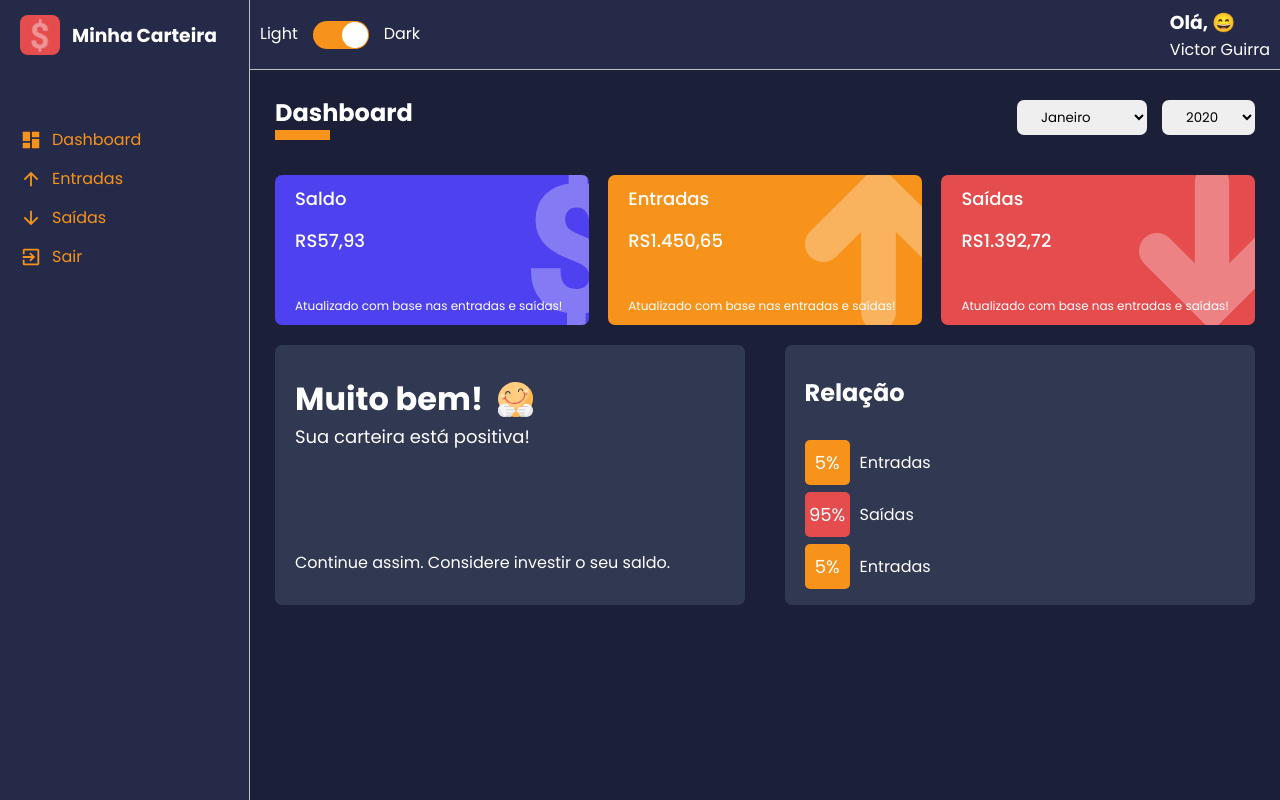
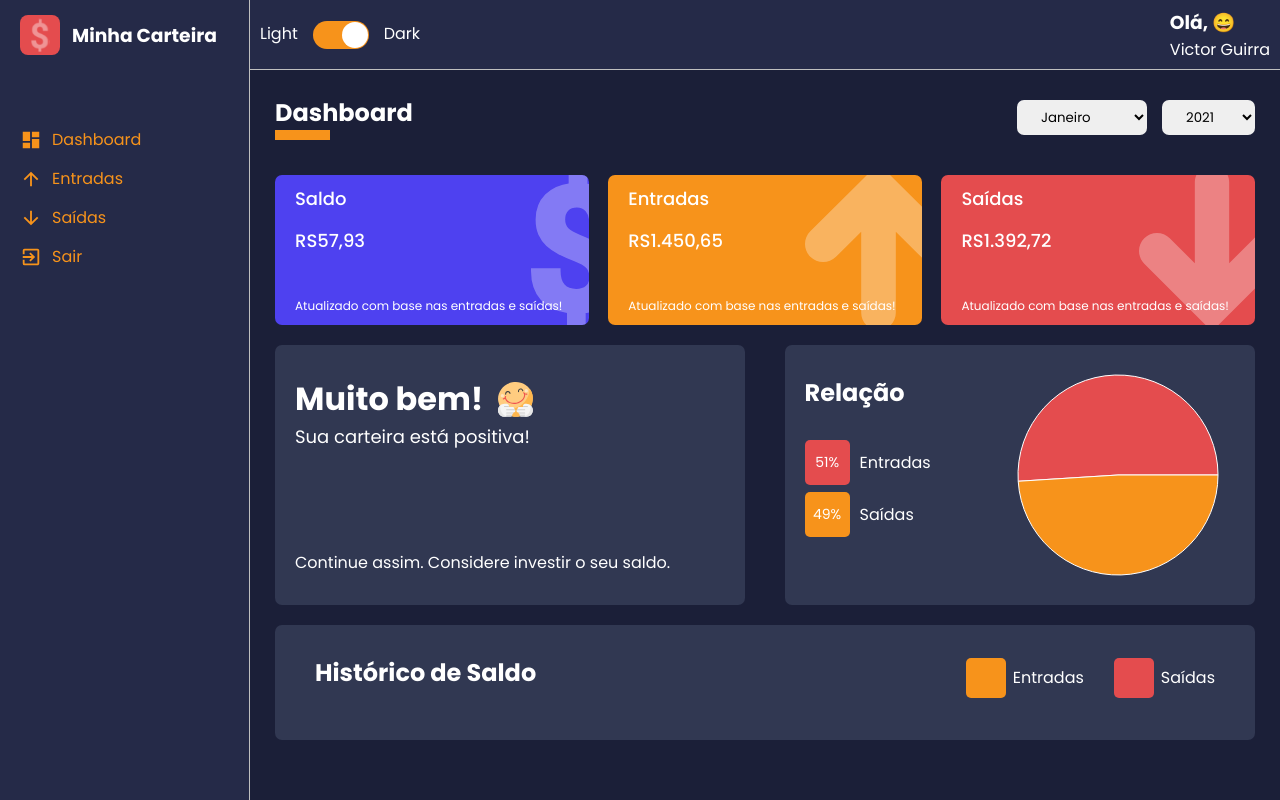
Before and after one commit to victorguirra/my_wallet, a React (Create React App) app: page /dashboard in a window 1280 px wide. Built offline with nearby package versions, Linux system fonts and the light colour scheme.

Commit message:
created charts

```diff
--- a/src/App.tsx
+++ b/src/App.tsx
@@ -6,7 +6,7 @@ import GlobalStyles from './assets/styles/GlobalStyles';
 import Routes from './routes';
 
 import dark from './assets/styles/theme/dark';
-//import light from './assets/styles/theme/light';
+import light from './assets/styles/theme/light';
 
 const App: React.FC = () => {
     return(
--- /dev/null
+++ b/src/components/HistoryBox/index.tsx
@@ -0,0 +1,92 @@
+import React from 'react';
+import {
+    Container,
+    Header,
+    LegendContainer,
+    Legend,
+    ChartContainer
+} from './styles';
+import {
+    ResponsiveContainer,
+
+        LineChart,
+    Line,
+    XAxis,
+    CartesianGrid,
+    Tooltip
+} from 'recharts';
+
+interface IHistoryBoxProps {
+    data:{
+        month: string;
+        amountEntry: number;
+        amountOutput: number;
+    }[],
+    lineColorAmountEntry: string;
+    lineColorAmountOutput: string;
+}
+
+const HistoryBox: React.FC<IHistoryBoxProps> = ({
+    data, lineColorAmountEntry, lineColorAmountOutput
+}) => (
+    <Container>
+
+        <Header>
+
+            <h2>Histórico de Saldo</h2>
+
+            <LegendContainer>
+
+                <Legend color={ lineColorAmountEntry } >
+                    <div></div>
+                    <span>Entradas</span>
+                </Legend>
+
+                <Legend color={ lineColorAmountOutput } >
+                    <div></div>
+                    <span>Saídas</span>
+                </Legend>
+
+            </LegendContainer>
+
+        </Header>
+
+        <ChartContainer>
+
+            <ResponsiveContainer>
+
+                <LineChart data={ data } margin={{ top:5, right:20, left:20, bottom:5 }}>
+                    <CartesianGrid strokeDasharray="3 3" stroke="#CECECE" />
+                    <XAxis dataKey="month" stroke="#CECECE" />
+                    <Tooltip />
+
+                    <Line
+                        type="monotone"
+                        dataKey="amountEntry"
+                        name="Entradas"
+                        stroke={ lineColorAmountEntry }
+                        strokeWidth={ 5 }
+                        dot={{ r:5 }}
+                        activeDot={{ r:8 }}
+                    />
+
+                    <Line
+                        type="monotone"
+                        dataKey="amountOutput"
+                        name="Saídas"
+                        stroke={ lineColorAmountOutput }
+                        strokeWidth={ 5 }
+                        dot={{ r:5 }}
+                        activeDot={{ r:8 }}
+                    />
+
+                </LineChart>
+
+            </ResponsiveContainer>
+
+        </ChartContainer>
+
+    </Container>
+)
+
+export default HistoryBox;
--- /dev/null
+++ b/src/components/HistoryBox/styles.ts
@@ -0,0 +1,73 @@
+import styled from 'styled-components';
+
+interface ILegendProps{
+    color: string;
+}
+
+export const Container = styled.div`
+    width:100%;
+
+    color:${ props => props.theme.colors.white };
+    background-color:${ props => props.theme.colors.tertiary };
+
+    border-radius:7px;
+
+    margin:10px 0;
+    padding:30px 20px;
+
+    display:flex;
+    flex-direction:column;
+
+`;
+
+export const Header = styled.div`
+    width:100%;
+
+    display:flex;
+    align-items:center;
+    justify-content:space-between;
+
+    > h2{
+        margin-bottom:20px;
+        padding-left:20px;
+    }
+`;
+
+export const LegendContainer = styled.ul`
+    display:flex;
+
+    list-style:none;
+`;
+
+export const Legend = styled.li<ILegendProps>`
+    display:flex;
+    align-items:center;
+
+    padding-right:20px;
+
+    margin-bottom:10px;
+    margin-left:10px;
+
+    > div{
+        width:40px;
+        height:40px;
+
+        font-size:14px;
+        border-radius:5px;
+
+        background-color:${ props => props.color };
+
+        display:flex;
+        align-items:center;
+        justify-content:center;
+    }
+
+    > span{
+        margin-left:7px;
+    }
+`
+
+export const ChartContainer = styled.div`
+    flex:1;
+    height:260px;
+`;
--- a/src/components/PieChart/index.tsx
+++ /dev/null
@@ -1,64 +0,0 @@
-import React from 'react';
-// import { PieChart, Pie, ResponsiveContainer } from 'recharts';
-import { Container, SideLeft, LegendContainer, Legend, SideRight } from './styles';
-
-const PieChart: React.FC = () => (
-    <Container>
-
-        <SideLeft>
-
-            <h2>Relação</h2>
-
-            <LegendContainer>
-
-                <Legend color="#F7931B">
-                    <div>5%</div>
-                    <span>Entradas</span>
-                </Legend>
-
-                <Legend color="#E44C4E">
-                    <div>95%</div>
-                    <span>Saídas</span>
-                </Legend>
-
-                <Legend color="#F7931B">
-                    <div>5%</div>
-                    <span>Entradas</span>
-                </Legend>
-
-                <Legend color="#E44C4E">
-                    <div>95%</div>
-                    <span>Saídas</span>
-                </Legend>
-
-                <Legend color="#F7931B">
-                    <div>5%</div>
-                    <span>Entradas</span>
-                </Legend>
-
-                <Legend color="#E44C4E">
-                    <div>95%</div>
-                    <span>Saídas</span>
-                </Legend>
-
-                <Legend color="#F7931B">
-                    <div>5%</div>
-                    <span>Entradas</span>
-                </Legend>
-
-                <Legend color="#E44C4E">
-                    <div>95%</div>
-                    <span>Saídas</span>
-                </Legend>
-
-            </LegendContainer>
-        </SideLeft>
-
-        <SideRight>
-
-        </SideRight>
-
-    </Container>
-)
-
-export default PieChart;
--- /dev/null
+++ b/src/components/PieChartBox/index.tsx
@@ -0,0 +1,55 @@
+import React from 'react';
+import { PieChart, Pie, Cell, ResponsiveContainer } from 'recharts';
+import { Container, SideLeft, LegendContainer, Legend, SideRight } from './styles';
+
+interface IPieChartProps{
+    data:{
+        name: string;
+        value: number;
+        percent: number;
+        color: string;
+    }[];
+}
+
+const PieChartBox: React.FC<IPieChartProps> = ({ data }) => (
+    <Container>
+
+        <SideLeft>
+
+            <h2>Relação</h2>
+
+            <LegendContainer>
+
+                { data.map((indicator, index) => (
+                    <Legend key={ index } color={ indicator.color }>
+                        <div>{ indicator.percent }%</div>
+                        <span>{ indicator.name }</span>
+                    </Legend>
+                ))}
+
+            </LegendContainer>
+
+        </SideLeft>
+
+        <SideRight>
+
+            <ResponsiveContainer>
+
+                <PieChart>
+                    <Pie data={ data } dataKey="percent">
+
+                    { data.map((indicator, index) => (
+                        <Cell key={ index } fill={ indicator.color } />
+                    ))}
+
+                    </Pie>
+                </PieChart>
+
+            </ResponsiveContainer>
+
+        </SideRight>
+
+    </Container>
+)
+
+export default PieChartBox;
--- a/src/components/PieChart/styles.ts
+++ b/src/components/PieChartBox/styles.ts
@@ -58,7 +58,9 @@ export const Legend = styled.li<ILegendProps>`
         width:45px;
         height:45px;
 
-        font-size:18px;
+        padding:15px;
+
+        font-size:14px;
         border-radius:5px;
 
         background-color:${ props => props.color };
@@ -73,4 +75,8 @@ export const Legend = styled.li<ILegendProps>`
     }
 `
 
-export const SideRight = styled.main``;
+export const SideRight = styled.main`
+    display:flex;
+    flex:1;
+    justify-content:center;
+`;
--- a/src/pages/Dashboard/index.tsx
+++ b/src/pages/Dashboard/index.tsx
@@ -5,17 +5,17 @@ import ContentHeader from '../../components/ContentHeader';
 import SelectInput from '../../components/SelectInput';
 import WalletBox from '../../components/WalletBox';
 import MessageBox from '../../components/MessageBox';
-import PieChart from '../../components/PieChart';
+import PieChartBox from '../../components/PieChartBox';
+import HistoryBox from '../../components/HistoryBox';
 
 import listOfMonths from '../../utils/months';
 
+import Gains from '../../repositories/gains';
 import Expenses from '../../repositories/expenses';
-import Gains from '../../repositories/gains';
 
 import HappyIcon from '../../assets/images/happy.svg';
 import GrinningIcon from '../../assets/images/grinning.svg';
 import SadIcon from '../../assets/images/sad.svg';
-
 
 const Dashboard: React.FC = () => {
     const [ monthSelected, setMonthSelected ] = useState<number>(0);
@@ -128,6 +128,80 @@ const Dashboard: React.FC = () => {
         }
     }, [totalBalance])
 
+    const relationExpensesVersusGains = useMemo(() => {
+        const total = totalGains + totalExpenses;
+
+        const percentGains = (totalGains / total) * 100;
+        const percentExpenses = (totalExpenses / total) * 100;
+
+        const data = [
+            {
+                name:"Entradas",
+                value:totalGains,
+                percent:Number(percentGains.toFixed(1)),
+                color:'#E44C4E'
+            },
+            {
+                name:"Saídas",
+                value:totalExpenses,
+                percent:Number(percentExpenses.toFixed(1)),
+                color:'#F7931B'
+            }
+        ]
+
+        return data;
+
+    }, [totalGains, totalExpenses])
+
+    const historyData = useMemo(() => {
+        return listOfMonths
+        .map((_, month) => {
+
+            let amountEntry = 0;
+            Gains.forEach(gain => {
+                const date = new Date(gain.date);
+                const gainMonth = date.getMonth();
+                const gainYear = date.getFullYear();
+
+                if(gainMonth === month && gainYear === yearSelected){
+                    try{
+                        amountEntry += Number(gain.amount);
+                    }catch{
+                        throw new Error('amountEntry is invalid. amountEntry must be valid number.')
+                    }
+                }
+            });
+
+            let amountOutput = 0;
+            Expenses.forEach(expense => {
+                const date = new Date(expense.date);
+                const expenseMonth = date.getMonth();
+                const expenseYear = date.getFullYear();
+
+                if(expenseMonth === month && expenseYear === yearSelected){
+                    try{
+                        amountOutput += Number(expense.amount);
+                    }catch{
+                        throw new Error('amountOutput is invalid. amountOutput must be valid number.')
+                    }
+                }
+            });
+
+            return {
+                monthNumber: month,
+                month: listOfMonths[month].substr(0, 3),
+                amountEntry,
+                amountOutput
+            }
+        })
+        .filter(item => {
+            const currentMonth = new Date().getMonth();
+            const currentYear = new Date().getFullYear();
+
+            return (yearSelected === currentYear && item.monthNumber <= currentMonth) || (yearSelected < currentYear);
+        })
+    }, [yearSelected])
+
     function handleYearSelected(year: string){
         try{
             const parseMonth = Number(year);
@@ -150,7 +224,6 @@ const Dashboard: React.FC = () => {
             }
         })
     }, [])
-
 
     return(
         <Container>
@@ -205,7 +278,13 @@ const Dashboard: React.FC = () => {
                     icon={ message.icon }
                 />
 
-                <PieChart />
+                <PieChartBox data={ relationExpensesVersusGains }/>
+
+                <HistoryBox
+                    data={ historyData }
+                    lineColorAmountEntry="#F7931B"
+                    lineColorAmountOutput="#E44C4E"
+                />
 
             </Content>
 
--- a/src/repositories/expenses.ts
+++ b/src/repositories/expenses.ts
@@ -1,51 +1,51 @@
 export default [
-  {"description":"Energia elétrica",      "amount":"150.55","type":"saída","frequency":"recorrente","date":"2020-11-10"},
-  {"description":"Água",                  "amount":"75.55", "type":"saída","frequency":"recorrente","date":"2020-01-15"},
-  {"description": "Telefone",             "amount":"99.99", "type":"saída","frequency":"recorrente","date":"2020-01-23"},
-  {"description":"Plano de Saúde",        "amount":"300.00","type":"saída","frequency":"recorrente","date":"2020-01-23"},
-  {"description":"Compras do mês",        "amount":"625.78","type":"saída","frequency":"recorrente","date":"2020-01-23"},
-  {"description":"Lanche",                "amount":"45.70", "type":"saída","frequency":"eventual",  "date":"2020-01-23"},
-  {"description":"Blusa",                 "amount":"95.70", "type":"saída","frequency":"eventual",  "date":"2020-01-23"},
-  {"description":"Energia elétrica",      "amount":"125.55","type":"saída","frequency":"recorrente","date":"2020-02-10"},
-  {"description":"Água",                  "amount":"90.15", "type":"saída","frequency":"recorrente","date":"2020-02-15"},
-  {"description":"Telefone",              "amount":"99.99", "type":"saída","frequency":"recorrente","date":"2020-02-23"},
-  {"description":"Plano de Saúde",        "amount":"300.00","type":"saída","frequency":"recorrente","date":"2020-02-23"},
-  {"description":"Compras do mês",        "amount":"540.00","type":"saída","frequency":"recorrente","date":"2020-02-25"},
-  {"description":"Parcela do Celular 1/5","amount":"150.99","type":"saída","frequency":"eventual",  "date":"2020-02-26"},
-  {"description":"Cinema",                "amount":"45.00", "type":"saída","frequency":"eventual",  "date":"2020-02-23"},
-  {"description":"Energia elétrica",      "amount":"97.00", "type":"saída","frequency":"recorrente","date":"2020-03-10"},
-  {"description":"Água",                  "amount":"100.10","type":"saída","frequency":"recorrente","date":"2020-03-15"},
-  {"description":"Telefone",              "amount":"99.99", "type":"saída","frequency":"recorrente","date":"2020-03-23"},
-  {"description":"Plano de Saúde",        "amount":"300.00","type":"saída","frequency":"recorrente","date":"2020-03-23"},
-  {"description":"Compras do mês",        "amount":"800.50","type":"saída","frequency":"recorrente","date":"2020-03-17"},
-  {"description":"Parcela do Celular 2/5","amount":"150.99","type":"saída","frequency":"eventual",  "date":"2020-03-18"},
-  {"description":"Troca de Oléo do carro","amount":"90.00", "type":"saída","frequency":"eventual",  "date":"2020-03-23"},
-  {"description":"Energia elétrica",      "amount":"75.99", "type":"saída","frequency":"recorrente","date":"2020-04-10"},
-  {"description":"Água",                  "amount":"80.33", "type":"saída","frequency":"recorrente","date":"2020-04-15"},
-  {"description":"Telefone",              "amount":"99.99", "type":"saída","frequency":"recorrente","date":"2020-04-23"},
-  {"description":"Plano de Saúde",        "amount":"300.00","type":"saída","frequency":"recorrente","date":"2020-04-23"},
-  {"description":"Compras do mês",        "amount":"600.00","type":"saída","frequency":"recorrente","date":"2020-04-25"},
-  {"description":"Parcela do Celular 3/5","amount":"150.99","type":"saída","frequency":"eventual",  "date":"2020-04-26"},
-  {"description":"Ebook de React Js",     "amount":"85.95", "type":"saída","frequency":"eventual",  "date":"2020-04-13"},
-  {"description":"Energia elétrica",      "amount":"125.55","type":"saída","frequency":"recorrente","date":"2020-05-10"},
-  {"description":"Água",                  "amount":"90.15", "type":"saída","frequency":"recorrente","date":"2020-05-15"},
-  {"description":"Telefone",              "amount":"99.99", "type":"saída","frequency":"recorrente","date":"2020-05-23"},
-  {"description":"Plano de Saúde",        "amount":"300.00","type":"saída","frequency":"recorrente","date":"2020-05-23"},
-  {"description":"Compras do mês",        "amount":"540.00","type":"saída","frequency":"recorrente","date":"2020-05-25"},
-  {"description":"Parcela do Celular 4/5","amount":"150.99","type":"saída","frequency":"eventual",  "date":"2020-05-26"},
-  {"description":"Blusa Iron Man",        "amount":"150.00","type":"saída","frequency":"eventual",  "date":"2020-01-23"},
-  {"description":"Energia elétrica",      "amount":"200.00","type":"saída","frequency":"recorrente","date":"2020-06-10"},
-  {"description":"Água",                  "amount":"150.00","type":"saída","frequency":"recorrente","date":"2020-06-15"},
-  {"description":"Telefone",              "amount":"99.99", "type":"saída","frequency":"recorrente","date":"2020-06-23"},
-  {"description":"Plano de Saúde",        "amount":"300.00","type":"saída","frequency":"recorrente","date":"2020-06-23"},
-  {"description":"Compras do mês",        "amount":"559.15","type":"saída","frequency":"recorrente","date":"2020-06-25"},
-  {"description":"Parcela do Celular 5/5","amount":"150.99","type":"saída","frequency":"eventual",  "date":"2020-06-26"},
-  {"description":"Perfume",               "amount":"250.00","type":"saída","frequency":"eventual",  "date":"2020-06-21"},
-  {"description":"Energia elétrica",      "amount":"250.00","type":"saída","frequency":"recorrente","date":"2020-07-10"},
-  {"description":"Água",                  "amount":"90.00", "type":"saída","frequency":"recorrente","date":"2020-07-15"},
-  {"description":"Telefone",              "amount":"99.99", "type":"saída","frequency":"recorrente","date":"2020-07-23"},
-  {"description":"Plano de Saúde",        "amount":"300.00","type":"saída","frequency":"recorrente","date":"2020-07-23"},
-  {"description":"Compras do mês",        "amount":"700.00","type":"saída","frequency":"recorrente","date":"2020-07-25"},
-  {"description":"Cafeteira",             "amount":"250.00","type":"saída","frequency":"eventual",  "date":"2020-07-26"},
+  {"description":"Energia elétrica",      "amount":"150.55","type":"saída","frequency":"recorrente","date":"2021-11-10"},
+  {"description":"Água",                  "amount":"75.55", "type":"saída","frequency":"recorrente","date":"2021-01-15"},
+  {"description": "Telefone",             "amount":"99.99", "type":"saída","frequency":"recorrente","date":"2021-01-23"},
+  {"description":"Plano de Saúde",        "amount":"300.00","type":"saída","frequency":"recorrente","date":"2021-01-23"},
+  {"description":"Compras do mês",        "amount":"625.78","type":"saída","frequency":"recorrente","date":"2021-01-23"},
+  {"description":"Lanche",                "amount":"45.70", "type":"saída","frequency":"eventual",  "date":"2021-01-23"},
+  {"description":"Blusa",                 "amount":"95.70", "type":"saída","frequency":"eventual",  "date":"2021-01-23"},
+  {"description":"Energia elétrica",      "amount":"125.55","type":"saída","frequency":"recorrente","date":"2021-02-10"},
+  {"description":"Água",                  "amount":"90.15", "type":"saída","frequency":"recorrente","date":"2021-02-15"},
+  {"description":"Telefone",              "amount":"99.99", "type":"saída","frequency":"recorrente","date":"2021-02-23"},
+  {"description":"Plano de Saúde",        "amount":"300.00","type":"saída","frequency":"recorrente","date":"2021-02-23"},
+  {"description":"Compras do mês",        "amount":"540.00","type":"saída","frequency":"recorrente","date":"2021-02-25"},
+  {"description":"Parcela do Celular 1/5","amount":"150.99","type":"saída","frequency":"eventual",  "date":"2021-02-26"},
+  {"description":"Cinema",                "amount":"45.00", "type":"saída","frequency":"eventual",  "date":"2021-02-23"},
+  {"description":"Energia elétrica",      "amount":"97.00", "type":"saída","frequency":"recorrente","date":"2021-03-10"},
+  {"description":"Água",                  "amount":"100.10","type":"saída","frequency":"recorrente","date":"2021-03-15"},
+  {"description":"Telefone",              "amount":"99.99", "type":"saída","frequency":"recorrente","date":"2021-03-23"},
+  {"description":"Plano de Saúde",        "amount":"300.00","type":"saída","frequency":"recorrente","date":"2021-03-23"},
+  {"description":"Compras do mês",        "amount":"800.50","type":"saída","frequency":"recorrente","date":"2021-03-17"},
+  {"description":"Parcela do Celular 2/5","amount":"150.99","type":"saída","frequency":"eventual",  "date":"2021-03-18"},
+  {"description":"Troca de Oléo do carro","amount":"90.00", "type":"saída","frequency":"eventual",  "date":"2021-03-23"},
+  {"description":"Energia elétrica",      "amount":"75.99", "type":"saída","frequency":"recorrente","date":"2021-04-10"},
+  {"description":"Água",                  "amount":"80.33", "type":"saída","frequency":"recorrente","date":"2021-04-15"},
+  {"description":"Telefone",              "amount":"99.99", "type":"saída","frequency":"recorrente","date":"2021-04-23"},
+  {"description":"Plano de Saúde",        "amount":"300.00","type":"saída","frequency":"recorrente","date":"2021-04-23"},
+  {"description":"Compras do mês",        "amount":"600.00","type":"saída","frequency":"recorrente","date":"2021-04-25"},
+  {"description":"Parcela do Celular 3/5","amount":"150.99","type":"saída","frequency":"eventual",  "date":"2021-04-26"},
+  {"description":"Ebook de React Js",     "amount":"85.95", "type":"saída","frequency":"eventual",  "date":"2021-04-13"},
+  {"description":"Energia elétrica",      "amount":"125.55","type":"saída","frequency":"recorrente","date":"2021-05-10"},
+  {"description":"Água",                  "amount":"90.15", "type":"saída","frequency":"recorrente","date":"2021-05-15"},
+  {"description":"Telefone",              "amount":"99.99", "type":"saída","frequency":"recorrente","date":"2021-05-23"},
+  {"description":"Plano de Saúde",        "amount":"300.00","type":"saída","frequency":"recorrente","date":"2021-05-23"},
+  {"description":"Compras do mês",        "amount":"540.00","type":"saída","frequency":"recorrente","date":"2021-05-25"},
+  {"description":"Parcela do Celular 4/5","amount":"150.99","type":"saída","frequency":"eventual",  "date":"2021-05-26"},
+  {"description":"Blusa Iron Man",        "amount":"150.00","type":"saída","frequency":"eventual",  "date":"2021-01-23"},
+  {"description":"Energia elétrica",      "amount":"200.00","type":"saída","frequency":"recorrente","date":"2021-06-10"},
+  {"description":"Água",                  "amount":"150.00","type":"saída","frequency":"recorrente","date":"2021-06-15"},
+  {"description":"Telefone",              "amount":"99.99", "type":"saída","frequency":"recorrente","date":"2021-06-23"},
+  {"description":"Plano de Saúde",        "amount":"300.00","type":"saída","frequency":"recorrente","date":"2021-06-23"},
+  {"description":"Compras do mês",        "amount":"559.15","type":"saída","frequency":"recorrente","date":"2021-06-25"},
+  {"description":"Parcela do Celular 5/5","amount":"150.99","type":"saída","frequency":"eventual",  "date":"2021-06-26"},
+  {"description":"Perfume",               "amount":"250.00","type":"saída","frequency":"eventual",  "date":"2021-06-21"},
+  {"description":"Energia elétrica",      "amount":"250.00","type":"saída","frequency":"recorrente","date":"2021-07-10"},
+  {"description":"Água",                  "amount":"90.00", "type":"saída","frequency":"recorrente","date":"2021-07-15"},
+  {"description":"Telefone",              "amount":"99.99", "type":"saída","frequency":"recorrente","date":"2021-07-23"},
+  {"description":"Plano de Saúde",        "amount":"300.00","type":"saída","frequency":"recorrente","date":"2021-07-23"},
+  {"description":"Compras do mês",        "amount":"700.00","type":"saída","frequency":"recorrente","date":"2021-07-25"},
+  {"description":"Cafeteira",             "amount":"250.00","type":"saída","frequency":"eventual",  "date":"2021-07-26"},
   {"description":"Pizza",                 "amount":"60.00", "type":"saída","frequency":"eventual",  "date":"2020-07-19"}
 ]
--- a/src/repositories/gains.ts
+++ b/src/repositories/gains.ts
@@ -1,11 +1,11 @@
 export default [
-  { "description": "Salário",     "amount": "1300.52", "type": "entrada", "frequency": "recorrente", "date": "2020-01-10" },
-  { "description": "Freela",      "amount": "150.13",  "type": "entrada", "frequency": "eventual",   "date": "2020-01-17" },
-  { "description": "Salário",     "amount": "2500.23", "type": "entrada", "frequency": "recorrente", "date": "2020-02-10" },
-  { "description": "Freela site", "amount": "900.23",  "type": "entrada", "frequency": "eventual",   "date": "2020-02-21" },
-  { "description": "Freela app",  "amount": "950.92",  "type": "entrada", "frequency": "eventual",   "date": "2020-02-23" },
-  { "description": "Salário",     "amount": "2500.25", "type": "entrada", "frequency": "recorrente", "date": "2020-03-10" },
-  { "description": "Salário",     "amount": "2500.18", "type": "entrada", "frequency": "recorrente", "date": "2020-04-10" },
-  { "description": "Salário",     "amount": "2500.15", "type": "entrada", "frequency": "recorrente", "date": "2020-05-10" },
-  { "description": "Salário",     "amount": "2500.12", "type": "entrada", "frequency": "recorrente", "date": "2020-06-10" },
+  { "description": "Salário",     "amount": "1300.52", "type": "entrada", "frequency": "recorrente", "date": "2021-01-10" },
+  { "description": "Freela",      "amount": "150.13",  "type": "entrada", "frequency": "eventual",   "date": "2021-01-17" },
+  { "description": "Salário",     "amount": "2500.23", "type": "entrada", "frequency": "recorrente", "date": "2021-02-10" },
+  { "description": "Freela site", "amount": "900.23",  "type": "entrada", "frequency": "eventual",   "date": "2021-02-21" },
+  { "description": "Freela app",  "amount": "950.92",  "type": "entrada", "frequency": "eventual",   "date": "2021-02-23" },
+  { "description": "Salário",     "amount": "2500.25", "type": "entrada", "frequency": "recorrente", "date": "2021-03-10" },
+  { "description": "Salário",     "amount": "2500.18", "type": "entrada", "frequency": "recorrente", "date": "2021-04-10" },
+  { "description": "Salário",     "amount": "2500.15", "type": "entrada", "frequency": "recorrente", "date": "2021-05-10" },
+  { "description": "Salário",     "amount": "2500.12", "type": "entrada", "frequency": "recorrente", "date": "2021-06-10" },
   { "description": "Salário",     "amount": "2500.00", "type": "entrada", "frequency": "recorrente", "date": "2020-07-10" }]
```
